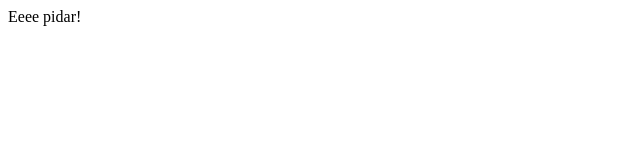
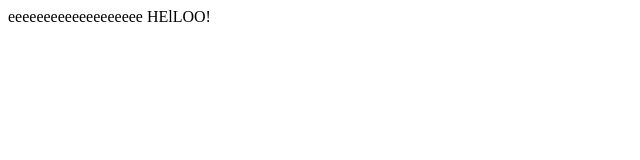
Before and after one commit to kasitis/website, a plain HTML site: page index.html in a window 1280 px wide. Shown: the whole page, without its empty margins (0-640 px from the left). Drawn offline with Linux system fonts and the light colour scheme.

Commit message:
Update index.html

```diff
--- a/index.html
+++ b/index.html
@@ -6,6 +6,6 @@
     <title>Document</title>
 </head>
 <body>
-    Eeee pidar!
+    eeeeeeeeeeeeeeeeeee  HElLOO!
 </body>
 </html>
```
